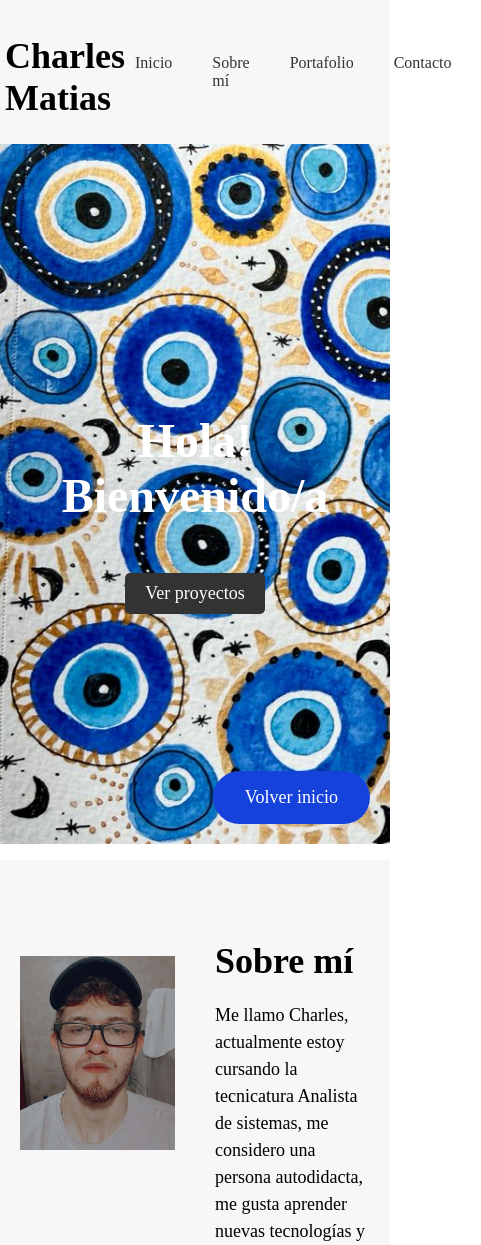
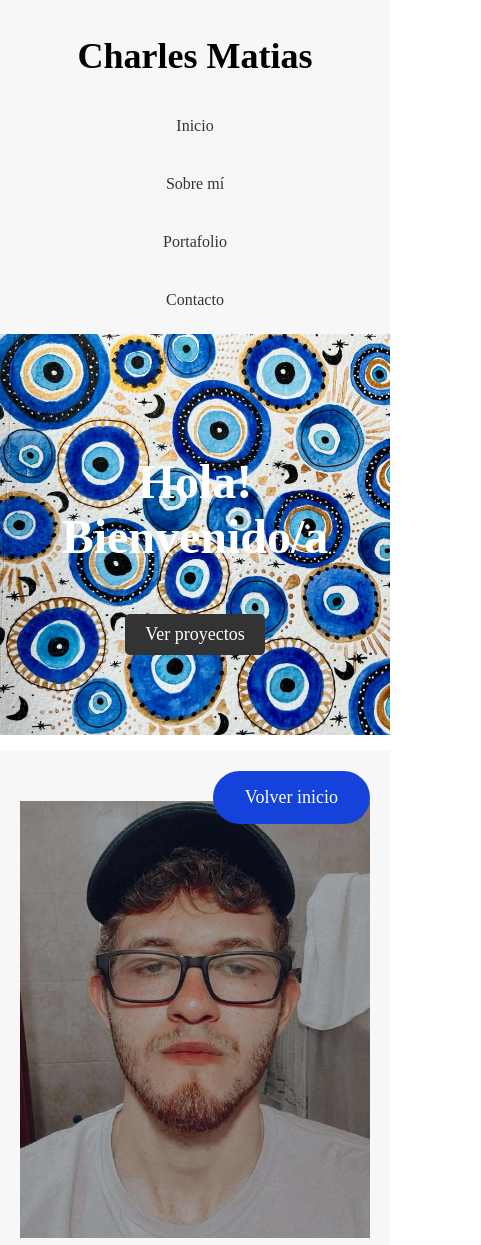
Before and after one commit to CharlesMatiasOl/Portifolio, a plain HTML site: page index.html in a window 390 px wide. Shown: the top 1245 px of the page, 481 px wide, since content can reach past the window. Drawn offline with Linux system fonts and the light colour scheme.

Commit message:
para celu tbm

```diff
--- a/style.css
+++ b/style.css
@@ -1,10 +1,9 @@
-
-
 
 
 html, body, ul, li {
 	margin: 0;
 	padding: 0;
+
 }
 
 
@@ -351,6 +350,54 @@
 }
 
 .btn-flotante:hover {
-    background-color: #7284d7;
+    background-color: #7972d7;
     color: #fff;
 }
+
+
+/* Estilos gerais para telas grandes */
+/* ... (seus estilos existentes) ... */
+
+/* Estilos para telas médias e pequenas */
+@media only screen and (max-width: 768px) {
+    header {
+       flex-direction: column;
+    }
+
+    nav ul {
+       flex-direction: column;
+       align-items: center;
+    }
+
+    nav li {
+       margin: 10px 0;
+    }
+
+    .hero {
+       height: auto;
+    }
+
+    .hero-content {
+       padding: 30px;
+    }
+
+    .column {
+       flex-basis: 100%;
+    }
+
+    .image-container {
+       height: auto;
+    }
+
+    .image-container img {
+       width: 100%;
+       height: auto;
+    }
+
+    /* Adicione mais estilos responsivos conforme necessário */
+ }
+
+ img {
+    max-width: 100%;
+    height: auto;
+ }
```
